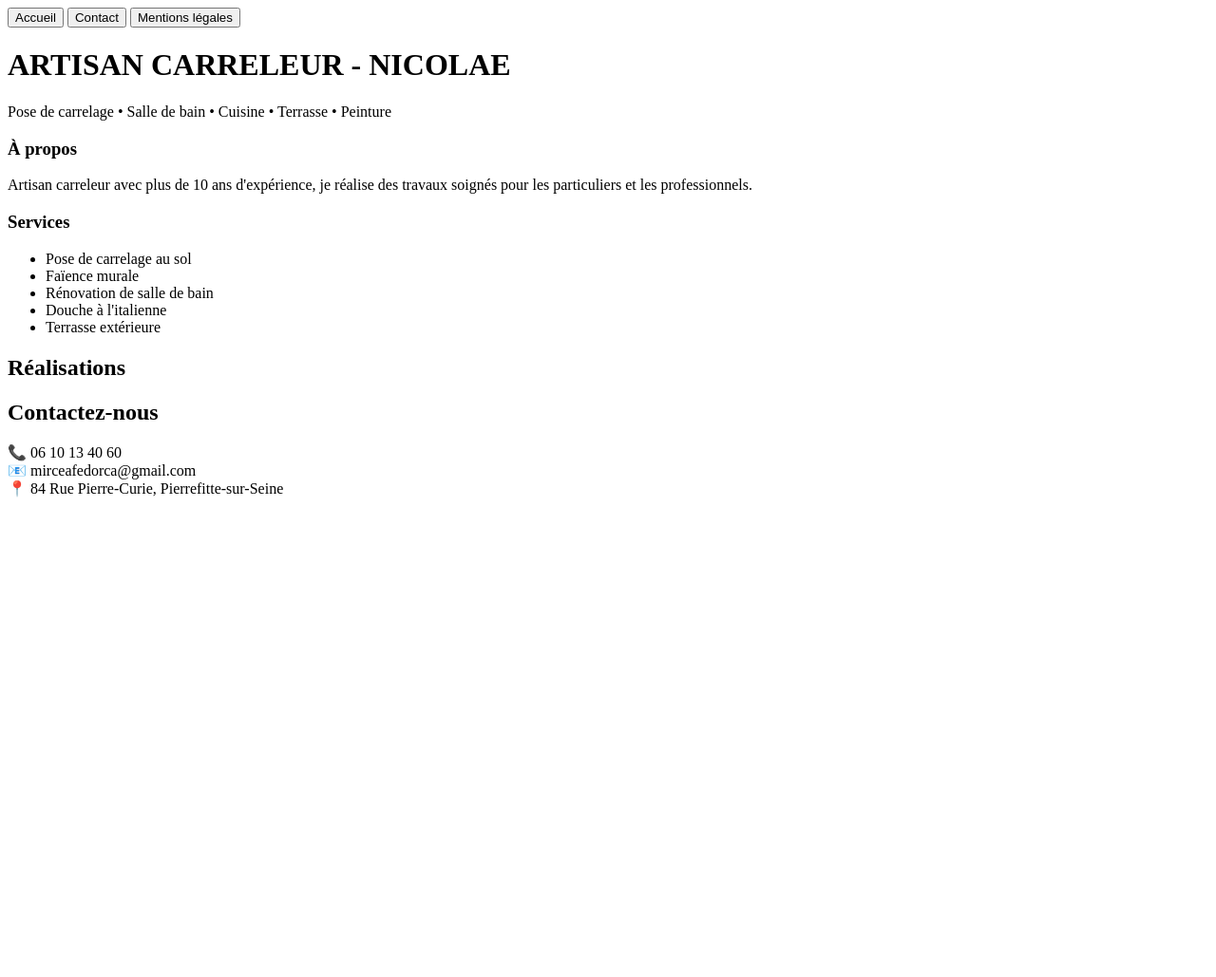
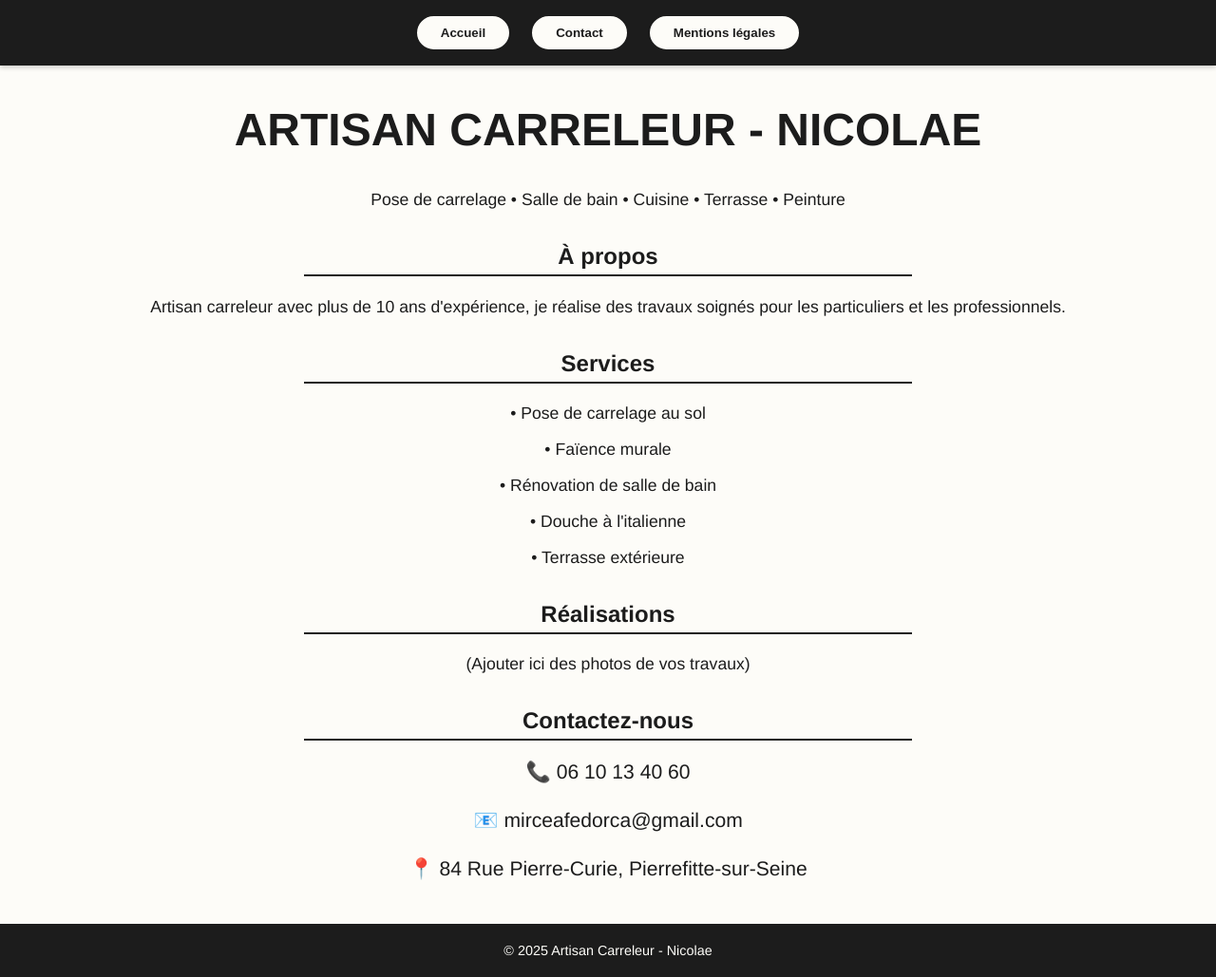
Before and after one commit to CarrelageWeb/Site, a plain HTML site: page index.html in a window 1280 px wide. Shown: the whole page at 95% size. Before the commit the page ends 800 px from the top, so only its background shows below. Drawn offline with Linux system fonts and the light colour scheme.

Commit message:
Ajout du css

```diff
--- a/index.html
+++ b/index.html
@@ -3,24 +3,27 @@
 <head>
     <meta charset="UTF-8">
     <meta name="viewport" content="width=device-width, initial-scale=1.0">
-    <title>Site-Carrelage</title>
+    <title>Site Carrelage - Accueil</title>
+    <link rel="stylesheet" href="style.css">
 </head>
 <body>
 
-    <a href="index.html"><button>Accueil</button></a>
-    <a href="Contact-Page.html"><button>Contact</button></a>
-    <a href="Mentions-Legales-Page.html"><button>Mentions légales</button></a>
+    <nav>
+        <a href="index.html"><button>Accueil</button></a>
+        <a href="Contact-Page.html"><button>Contact</button></a>
+        <a href="Mentions-Legales-Page.html"><button>Mentions légales</button></a>
+    </nav>
 
     <h1>ARTISAN CARRELEUR - NICOLAE</h1>
-    <p>Pose de carrelage • Salle de bain • Cuisine • Terrasse • Peinture</p>
+    <p style="text-align:center;">Pose de carrelage • Salle de bain • Cuisine • Terrasse • Peinture</p>
 
-    <h3>À propos</h3>
+    <h2>À propos</h2>
     <p>
         Artisan carreleur avec plus de 10 ans d'expérience, je réalise des travaux soignés
         pour les particuliers et les professionnels.
     </p>
 
-    <h3>Services</h3>
+    <h2>Services</h2>
     <ul>
         <li>Pose de carrelage au sol</li>
         <li>Faïence murale</li>
@@ -30,13 +33,18 @@
     </ul>
 
     <h2>Réalisations</h2>
+    <p style="text-align:center;">(Ajouter ici des photos de vos travaux)</p>
 
     <h2>Contactez-nous</h2>
-    <p>
-        📞 06 10 13 40 60 <br>
-        📧 mirceafedorca@gmail.com <br>
-        📍 84 Rue Pierre-Curie, Pierrefitte-sur-Seine
-    </p>
+    <div class="contact-info">
+        <p>📞 06 10 13 40 60</p>
+        <p>📧 mirceafedorca@gmail.com</p>
+        <p>📍 84 Rue Pierre-Curie, Pierrefitte-sur-Seine</p>
+    </div>
+
+    <footer>
+        &copy; 2025 Artisan Carreleur - Nicolae
+    </footer>
 
 </body>
 </html>
--- /dev/null
+++ b/style.css
@@ -0,0 +1,169 @@
+/* ======= Style général ======= */
+body {
+    font-family: 'Helvetica Neue', Arial, sans-serif;
+    background-color: #fdfcf8; /* fond clair */
+    color: #1c1c1c;
+    margin: 0;
+    padding: 0;
+}
+
+/* ======= Barre de navigation ======= */
+nav {
+    background-color: #1c1c1c; /* sombre */
+    padding: 15px;
+    display: flex;
+    justify-content: center;
+    gap: 15px;
+    box-shadow: 0 2px 5px rgba(0,0,0,0.2);
+}
+
+nav button {
+    background-color: #fdfcf8;
+    color: #1c1c1c;
+    border: 2px solid #1c1c1c;
+    padding: 10px 25px;
+    border-radius: 25px;
+    font-weight: 600;
+    cursor: pointer;
+    transition: all 0.3s ease;
+}
+
+nav button:hover {
+    background-color: #1c1c1c;
+    color: #fdfcf8;
+    border-color: #f5c967; /* accent doré */
+}
+
+/* ======= Titres ======= */
+h1 {
+    text-align: center;
+    margin-top: 40px;
+    font-size: 3em;
+    color: #1c1c1c;
+}
+
+h2, h3 {
+    color: #1c1c1c;
+    margin-top: 30px;
+    margin-bottom: 15px;
+    border-bottom: 2px solid #1c1c1c;
+    padding-bottom: 5px;
+    width: 50%;           /* ligne plus courte */
+    margin-left: auto;    /* centre la ligne */
+    margin-right: auto;   /* centre la ligne */
+    text-align: center;   /* texte centré */
+}
+
+/* ======= Sections ======= */
+section {
+    background-color: #f5f5f5;
+    padding: 30px 20px;
+    margin: 30px auto;
+    max-width: 900px;
+    border-radius: 15px;
+    box-shadow: 0 4px 12px rgba(0,0,0,0.1);
+}
+
+/* ======= Paragraphes et listes ======= */
+p, ul {
+    line-height: 1.7;
+    font-size: 1.1em;
+}
+
+ul li {
+    margin-bottom: 8px;
+}
+
+.contact-info {
+    display: flex;
+    flex-direction: column;
+    align-items: center; /* centre horizontalement */
+    font-size: 1.2em;
+    gap: 5px; /* réduit l’écart vertical */
+}
+
+.contact-info p {
+    margin: 0; /* supprime les marges par défaut des <p> */
+}
+
+/* ======= Boutons contact ======= */
+.contact-info button {
+    background-color: #1c1c1c;
+    color: #fdfcf8;
+    border: none;
+    padding: 10px 20px;
+    border-radius: 25px;
+    cursor: pointer;
+    transition: all 0.3s ease;
+}
+
+.contact-info button:hover {
+    background-color: #f5c967; /* doré */
+    color: #1c1c1c;
+}
+
+/* ======= Footer ======= */
+footer {
+    text-align: center;
+    padding: 30px 20px; /* plus de padding vertical */
+    background-color: #1c1c1c;
+    color: #fdfcf8;
+    margin-top: 60px; /* espace entre le contenu et le footer */
+    font-size: 0.9em;
+}
+
+
+/* ======= Sections centrées ======= */
+section {
+    background-color: #f5f5f5;
+    padding: 40px 30px;
+    margin: 40px auto;
+    max-width: 900px;
+    border-radius: 15px;
+    box-shadow: 0 4px 12px rgba(0,0,0,0.1);
+    text-align: center; /* tout le texte centré */
+}
+
+/* Paragraphes centrés */
+p, ul {
+    line-height: 1.7;
+    font-size: 1.1em;
+    text-align: center;
+}
+
+/* Liste centrée */
+ul {
+    list-style: none; /* enlève les puces */
+    padding: 0;
+}
+
+ul li::before {
+    content: "• "; /* puce personnalisée */
+    color: #1c1c1c;
+}
+
+/* Contact centré */
+.contact-info {
+    display: flex;
+    flex-direction: column;
+    align-items: center; /* centre horizontalement */
+    font-size: 1.2em;
+    gap: 15px;
+}
+
+/* Boutons centrés */
+nav {
+    display: flex;
+    justify-content: center;
+    gap: 20px;
+}
+
+/* Footer centré */
+footer {
+    text-align: center;
+    padding: 20px;
+    background-color: #1c1c1c;
+    color: #fdfcf8;
+    margin-top: 40px;
+    font-size: 0.9em;
+}
```
Also changed, not shown: Contact-Page.html (+24 -15 lines), Mentions-Legales-Page.html (+13 -18 lines).
